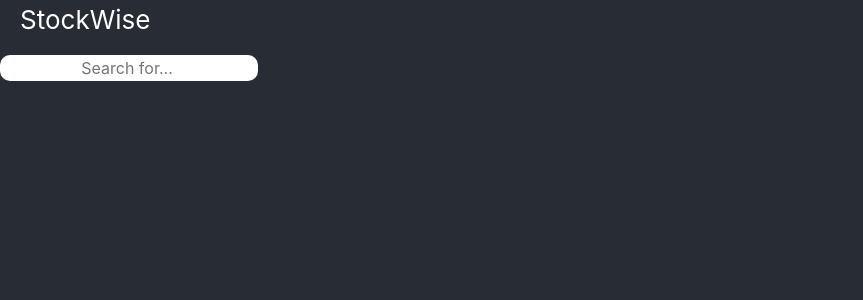
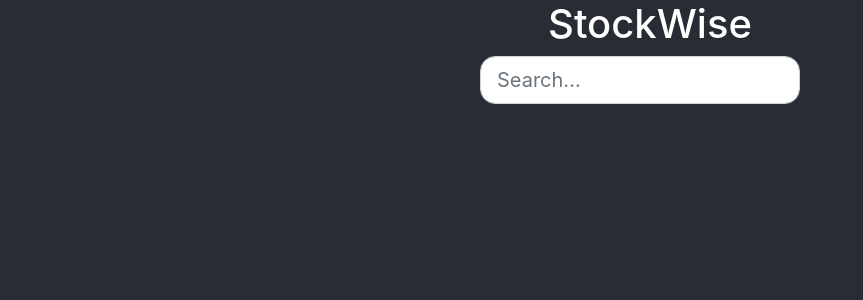
Before and after one commit to JTSinghal/StockWise, a React (Create React App) app in the folder stock-wise/: page / in a window 1280 px wide. Shown: the top 300 px of the page, without its empty margins (0-863 px from the left). Built offline with nearby package versions, Linux system fonts and the light colour scheme.

Commit message:
Added searchbox with input handler

```diff
--- a/stock-wise/src/App.css
+++ b/stock-wise/src/App.css
@@ -1,8 +1,17 @@
-.App-header{
-  text-align: left;
+.app {
   display: flex;
   flex-direction: column;
+  /* justify-content: center; */
+  align-items: center;
+}
+
+
+.app-header{
+  /* text-align: left; */
+  /* display: flex;
+  flex-direction: column;
+  justify-content: center; */
   color: white;
-  font-size: calc(10px + 2vmin);
+  /* font-size: calc(10px + 2vmin); */
   padding-left: 20px;
 }
--- a/stock-wise/src/App.js
+++ b/stock-wise/src/App.js
@@ -1,17 +1,18 @@
 import React, { Component } from 'react';
 import './App.css';
-import Search from './components/Search.js';
+import SearchBox from './components/SearchBox/SearchBox.js';
 
 class App extends Component {
   render() {
     return (
-      <div className="App">
-        <header className="App-header">
+      <div className="app">
+        {/* <header className="App-header">
           <p>
             StockWise
           </p>
-        </header>
-        <Search />
+        </header> */}
+        <h1 className="app-header">StockWise</h1>
+        <SearchBox />
       </div>
     );
   }
--- a/stock-wise/src/components/Search.js
+++ /dev/null
@@ -1,17 +0,0 @@
-import React, { Component } from 'react';
-import './Search.css';
-
-class Table extends Component {
-    render() {
-        return (
-            <input
-                placeholder="Search for..."
-                ref={input => this.search = input}
-                onChange={this.handleInputChange}
-                type='search'
-            />
-        )
-    }
-}
-
-export default Table;
--- a/stock-wise/src/components/Search.css
+++ b/stock-wise/src/components/SearchBox/SearchBox.css
@@ -13,3 +13,8 @@ input[type="search"] {
     background-color: white;
     padding: 3px 5px;
 }
+
+.searchbox {
+    width: 25%;
+    border-radius: 15px;
+}
--- /dev/null
+++ b/stock-wise/src/components/SearchBox/SearchBox.js
@@ -0,0 +1,39 @@
+import React, { Component } from 'react';
+import './SearchBox.css';
+
+class SearchBox extends Component {
+
+    constructor(props) {
+        super(props);
+        this.state = {
+            text: '',
+        }
+    }
+
+    handleChange = (event) => {
+        console.log('change detected');
+        this.setState({
+            text: event.target.value
+        });
+    }
+
+    render() {
+        return (
+            // <input
+            //     placeholder="Search for..."
+            //     ref={input => this.search = input}
+            //     onChange={this.handleInputChange}
+            //     type='search'
+            // />
+            <input
+                className="form-control form-control-lg searchbox"
+                type="text"
+                value={this.state.text}
+                onChange={this.handleChange}
+                placeholder="Search..."
+            />
+        )
+    }
+}
+
+export default SearchBox;
```
Also changed, not shown: stock-wise/src/logo.svg (deleted).
